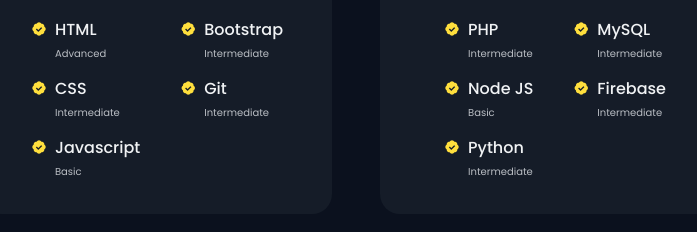
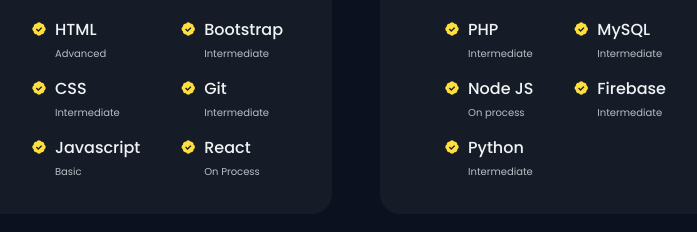
Before and after one commit to afebrii/afebrii.github.io, a plain HTML site: page index.html in a window 1280 px wide. Shown: the part 1695-1927 px from the top of the page, without its empty margins (284-981 px from the left). Drawn offline with nearby package versions, Linux system fonts and the light colour scheme.

Commit message:
changes skills

```diff
--- a/index.html
+++ b/index.html
@@ -190,6 +190,14 @@
                                         <span class="skills_level">Intermediate</span>
                                     </div>
                                 </div>
+                                <div class="skills_data">
+                                    <i class='bx bxs-badge-check' ></i>
+
+                                    <div>
+                                        <h3 class="skills_name">React</h3>
+                                        <span class="skills_level">On Process</span>
+                                    </div>
+                                </div>
                             </div>
                         </div>
                     </div>
@@ -212,7 +220,7 @@
 
                                     <div>
                                         <h3 class="skills_name">Node JS</h3>
-                                        <span class="skills_level">Basic</span>
+                                        <span class="skills_level">On process</span>
                                     </div>
                                 </div>
                                 <div class="skills_data">
```
